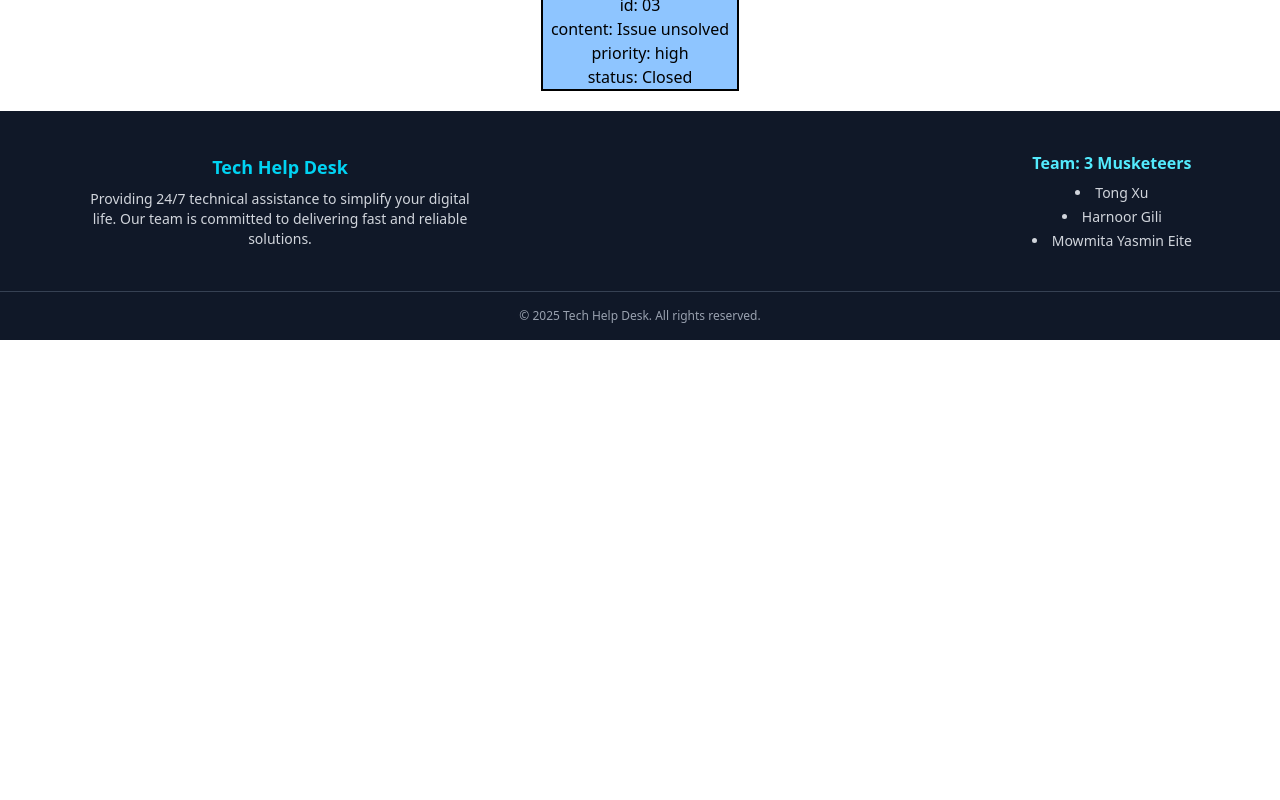
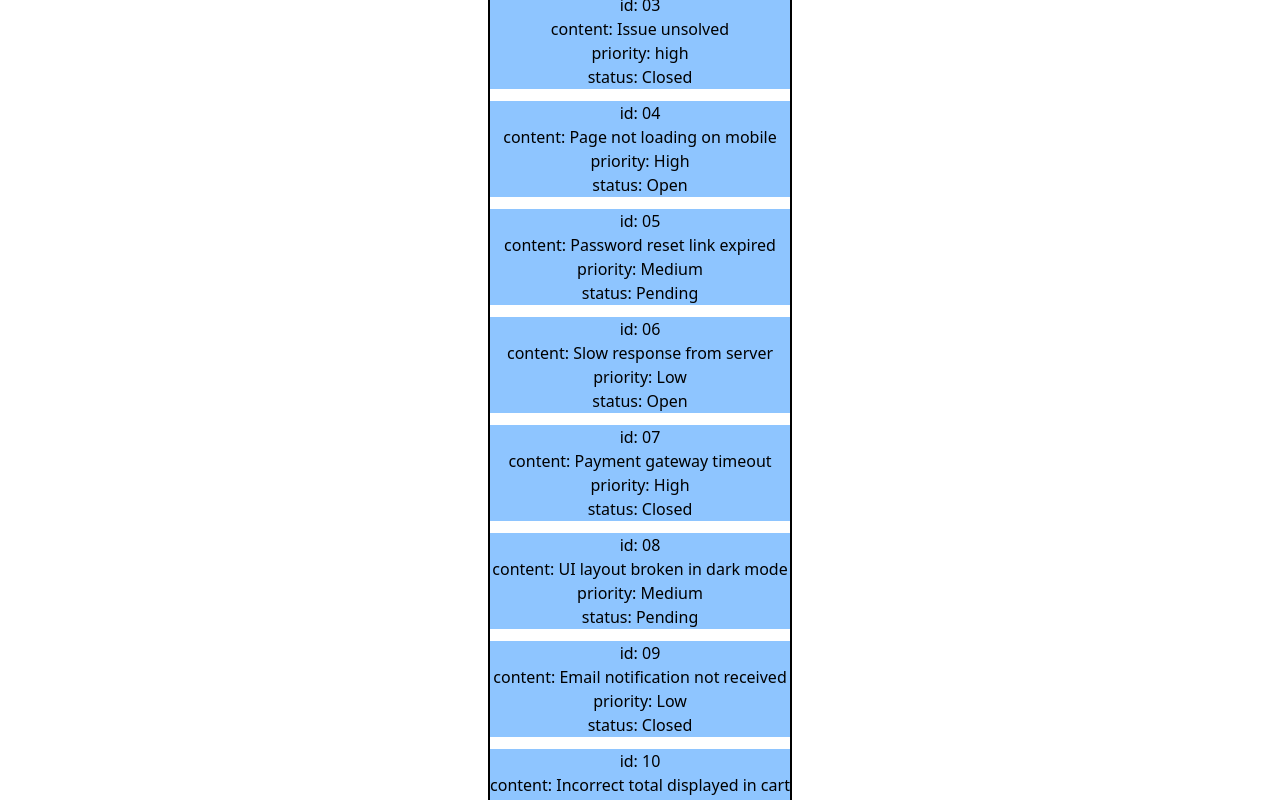
Before and after one commit to erichilla0525/fullstack-helpdesk, a React (Vite) app: page /workorder in a window 1280 px wide. Shown: the part 380-1180 px from the top of the page. Before the commit the page ends 800 px from the top, so only its background shows below. Built offline with nearby package versions, Linux system fonts and the light colour scheme.

Commit message:
Update mocked data.

```diff
--- a/src/data/mockedData/mockedTicketFormData.ts
+++ b/src/data/mockedData/mockedTicketFormData.ts
@@ -18,5 +18,54 @@ export const ticketData = [
         content: "Issue unsolved",
         priority: "high",
         status: "Closed",
-    }
+    },
+
+    {
+    id: "04",
+    content: "Page not loading on mobile",
+    priority: "High",
+    status: "Open",
+},
+
+{
+    id: "05",
+    content: "Password reset link expired",
+    priority: "Medium",
+    status: "Pending",
+},
+
+{
+    id: "06",
+    content: "Slow response from server",
+    priority: "Low",
+    status: "Open",
+},
+
+{
+    id: "07",
+    content: "Payment gateway timeout",
+    priority: "High",
+    status: "Closed",
+},
+
+{
+    id: "08",
+    content: "UI layout broken in dark mode",
+    priority: "Medium",
+    status: "Pending",
+},
+
+{
+    id: "09",
+    content: "Email notification not received",
+    priority: "Low",
+    status: "Closed",
+},
+
+{
+    id: "10",
+    content: "Incorrect total displayed in cart",
+    priority: "High",
+    status: "Open",
+}
 ]
```
